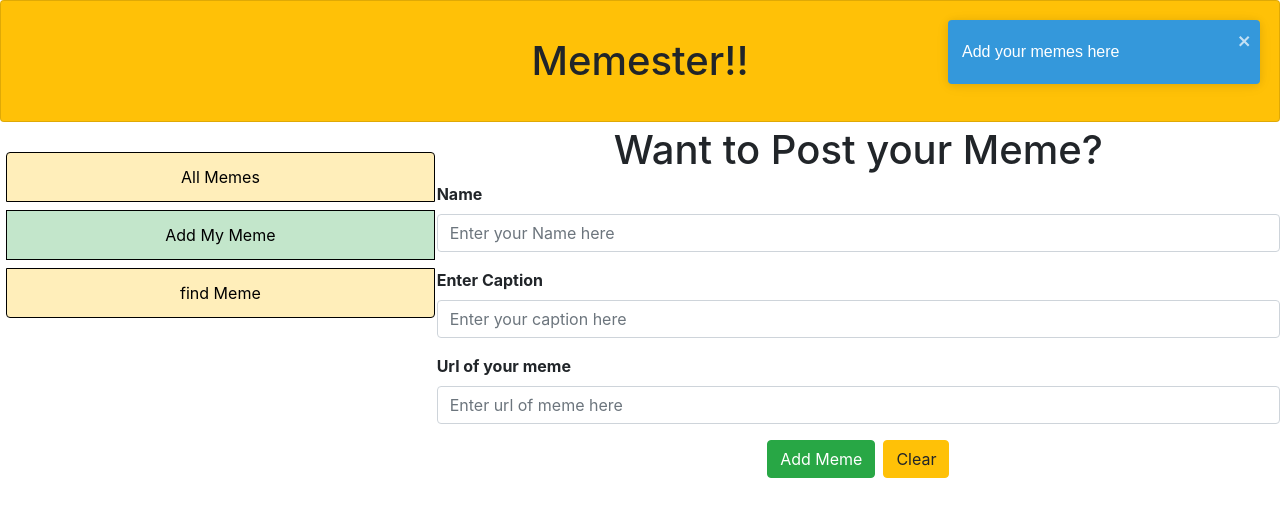
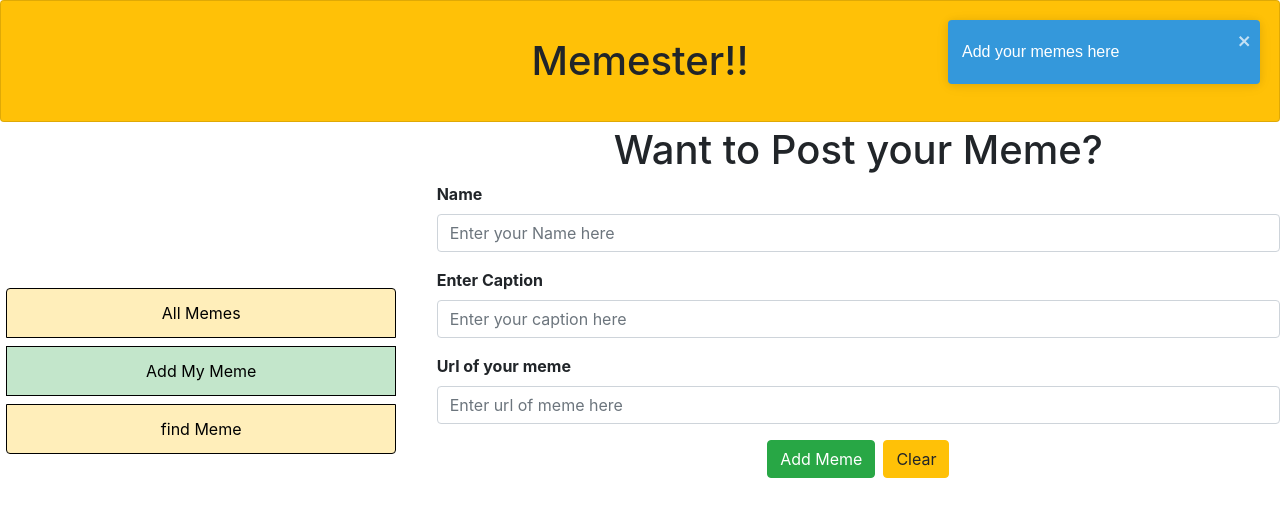
Before and after one commit to anmol1point0/Xmeme-Frontend, a React (Create React App) app: page /add-memes in a window 1280 px wide. Shown: the top 516 px of the page. Built offline with nearby package versions, Linux system fonts and the light colour scheme.

Commit message:
changing the pos of menu

```diff
--- a/package.json
+++ b/package.json
@@ -15,6 +15,7 @@
     "react-scripts": "4.0.2",
     "react-toastify": "^7.0.3",
     "reactstrap": "^8.9.0",
+    "styled-components": "^5.2.1",
     "web-vitals": "^1.0.1"
   },
   "scripts": {
--- a/public/index.html
+++ b/public/index.html
@@ -25,10 +25,18 @@
       Learn how to configure a non-root public URL by running `npm run build`.
     -->
     <title>React App</title>
+    <style>
+      * {
+        padding: 0;
+        margin: 0;
+        box-sizing: border-box;
+      }
+    </style>
   </head>
   <body>
     <noscript>You need to enable JavaScript to run this app.</noscript>
     <div id="root"></div>
+
     <!--
       This HTML file is a template.
       If you open it directly in the browser, you will see an empty page.
--- a/src/App.js
+++ b/src/App.js
@@ -10,7 +10,6 @@ import Header from "./components/Header";
 import Menus from './components/Menus';
 import FindMeme from "./components/FindMeme"
 
-
 function App() {
   return (
     <div style={{"background-color":"dark"}}>
@@ -21,6 +20,7 @@ function App() {
           <Col md={4}>
               <br>
               </br>
+
               <Menus/>
 
           </Col>
--- a/src/components/Menus.js
+++ b/src/components/Menus.js
@@ -4,7 +4,7 @@ import { ListGroup } from "reactstrap"
 
 const Menus=()=>{
     return(
-        <ListGroup  style={{"margin-left":"2px","position":"fixed",width:"33.5%",top: "19%",
+        <ListGroup  style={{"margin-left":"2px","position":"fixed",width:"30.5%",top: "36%",
         right: "70%",left:"0%"}}>
             <Link  style={{border: '1px solid black',"background":"#ffeeba" ,"color":"black",textAlign:"center"}} className="list-group-item list-group-item-action mx-1" tag="a" to="/" active>
                 All Memes
```
Also changed, not shown: 1 other file (tests, documents, lock files or other folders).
